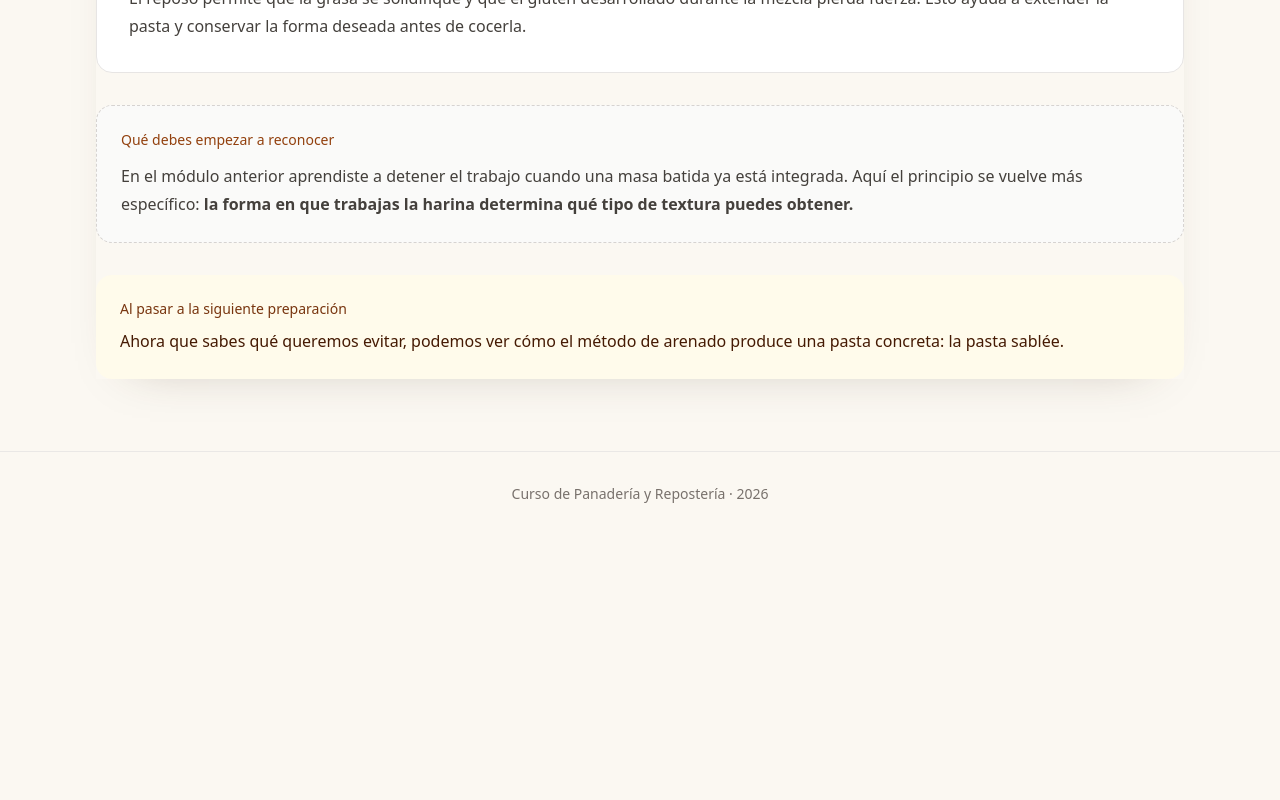
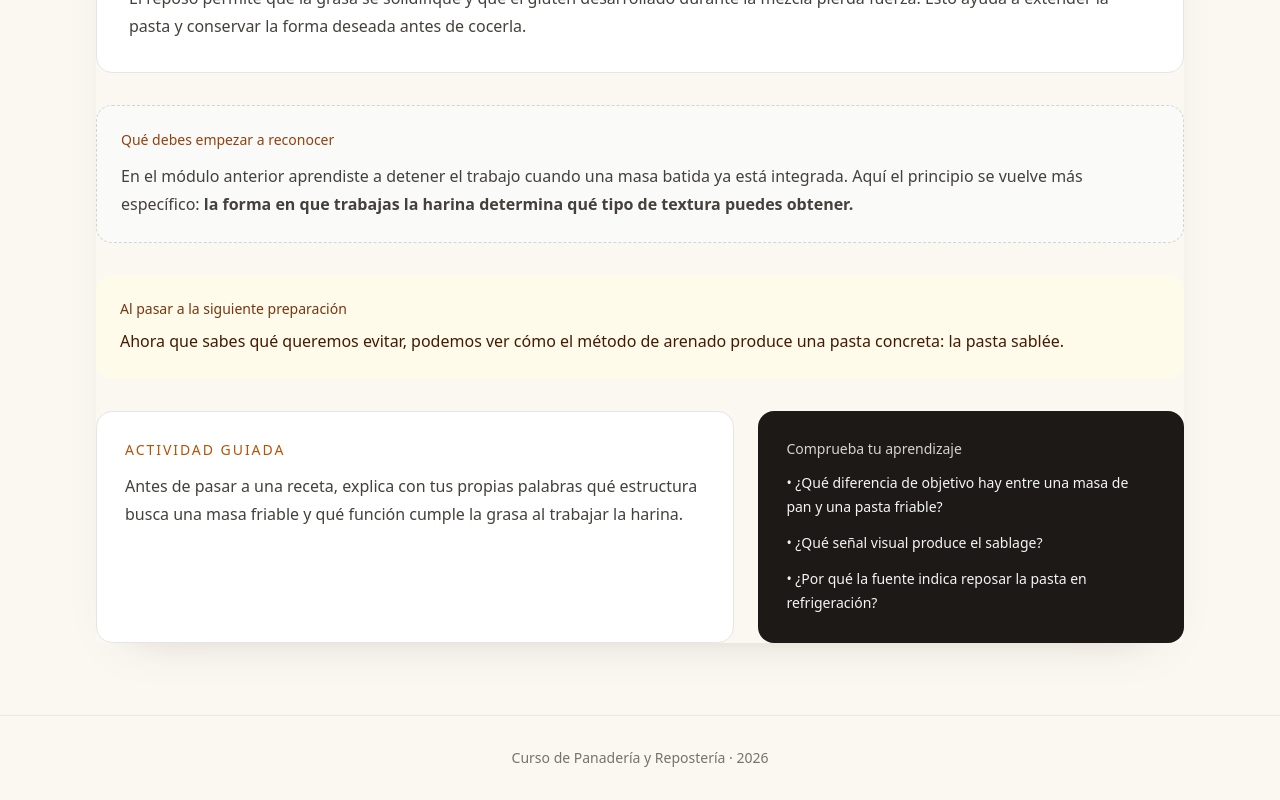
Before and after one commit to Drworm82/CursoPanadero, a Next.js app: page /leccion-masa-friable in a window 1280 px wide. Shown: the part 1176-1976 px from the top of the page. Before the commit the page ends 1712 px from the top, so only its background shows below. Built offline with nearby package versions, Linux system fonts and the light colour scheme; no server answers.

Commit message:
Añadir practica y comprobacion pedagogica en M2

```diff
--- a/pages/leccion-masa-friable.js
+++ b/pages/leccion-masa-friable.js
@@ -67,6 +67,22 @@ export default function LessonSevenPage() {
             Ahora que sabes qué queremos evitar, podemos ver cómo el método de arenado produce una pasta concreta: la pasta sablée.
           </p>
         </div>
+
+
+        <section className="grid gap-6 lg:grid-cols-[1.2fr_.8fr]">
+          <div className="rounded-2xl border border-stone-200 bg-white p-6 sm:p-7">
+            <p className="text-sm font-medium uppercase tracking-[0.14em] text-amber-700">Actividad guiada</p>
+            <p className="mt-3 leading-7 text-stone-700">Antes de pasar a una receta, explica con tus propias palabras qué estructura busca una masa friable y qué función cumple la grasa al trabajar la harina.</p>
+          </div>
+          <div className="rounded-2xl bg-stone-900 p-6 text-white sm:p-7">
+            <p className="text-sm font-medium text-stone-300">Comprueba tu aprendizaje</p>
+            <ul className="mt-3 space-y-3 text-sm leading-6 text-stone-100">
+              <li>• ¿Qué diferencia de objetivo hay entre una masa de pan y una pasta friable?</li>
+              <li>• ¿Qué señal visual produce el sablage?</li>
+              <li>• ¿Por qué la fuente indica reposar la pasta en refrigeración?</li>
+            </ul>
+          </div>
+        </section>
       </div>
     </CourseShell>
   );
```
